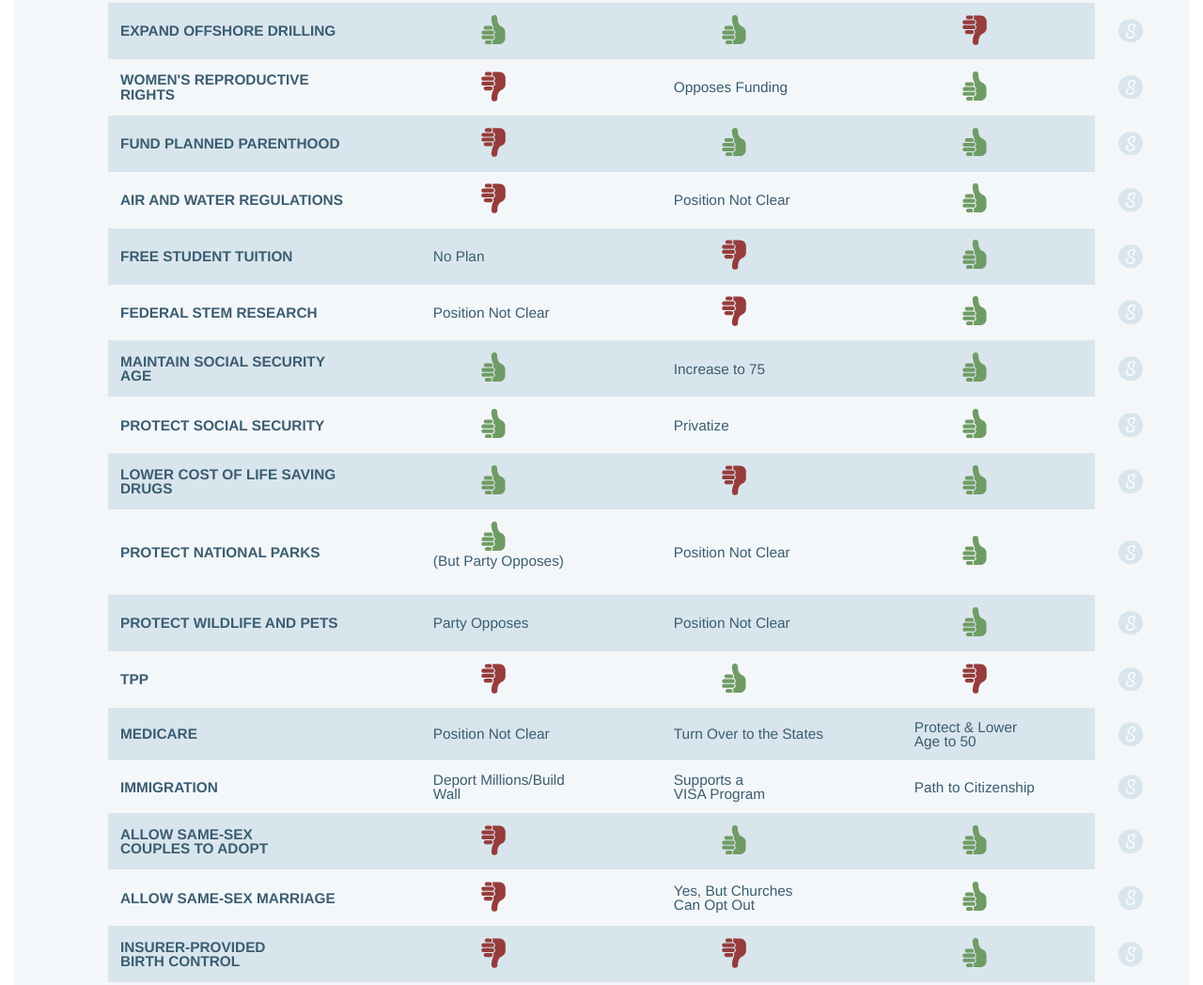
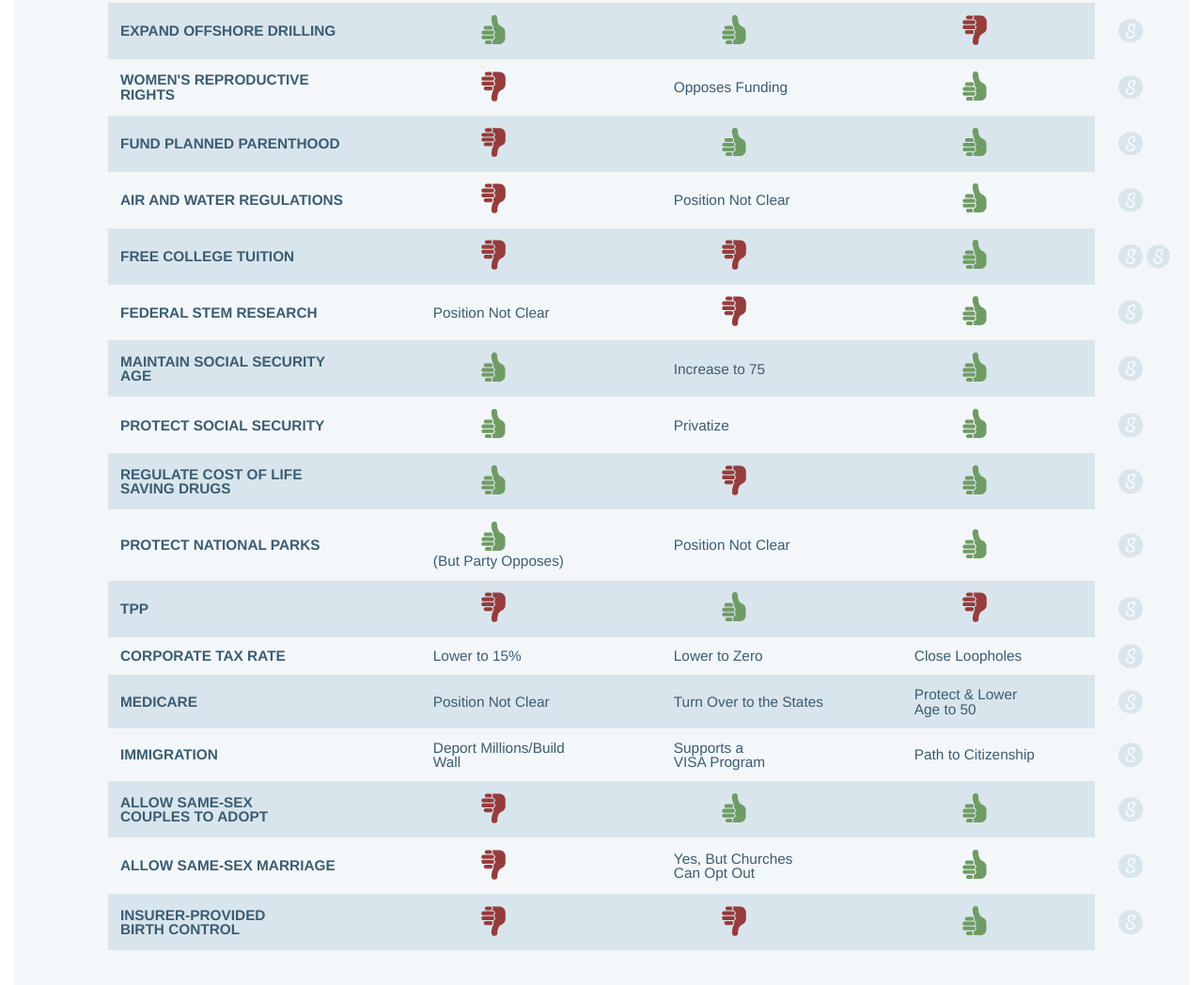
Before and after one commit to AlexandraKlein/areyouundecided, a website: page app/index.html in a window 1280 px wide. Shown: the part 1644-2692 px from the top of the page at 94% size. Drawn offline with Linux system fonts and the light colour scheme.

Commit message:
Links, styles.

```diff
--- a/app/index.html
+++ b/app/index.html
@@ -5,7 +5,11 @@
     <title>Are You Undecided?</title>
 
     <meta http-equiv="X-UA-Compatible" content="IE=edge">
-    <meta name="description" content="">
+
+    <meta name="description" content="Are You Undecided? Get informed before November 8th.">
+    <meta name="keywords" content="Presidential Election, political, candidates, position, Donald Trump, Gary Johnson, Hillary Clinton">
+    <meta name="author" content="Ali Klein, Bruce Tenenbaum">
+
     <meta name="viewport" content="width=device-width,initial-scale=1">
 
     <link href="//www.google-analytics.com" rel="dns-prefetch">
@@ -251,7 +255,7 @@
           <td><img src="assets/img/thumbs-down.svg" alt="opposes"/></td>
           <td><img src="assets/img/thumbs-up.svg" alt="supports"/></td>
           <td><img src="assets/img/thumbs-up.svg" alt="supports"/></td>
-          <td class="citation"><a href="https://www.isidewith.com/candidate-guide/elections/2016-presidential/issues/healthcare/drug-price-regulation" target="_blank">S<span>Source</span></a></td>
+          <td class="citation"><a href="http://www.ontheissues.org/Abortion.htm" target="_blank">S<span>Source</span></a></td>
         </tr>
         <tr>
           <th>Air and Water Regulations</th>
@@ -261,11 +265,14 @@
           <td class="citation"><a href="https://ballotpedia.org/2016_presidential_candidates_on_energy_and_environmental_policy" target="_blank">S<span>Source</span></a></td>
         </tr>
         <tr>
-          <th>Free Student Tuition</th>
-          <td>No Plan</td>
+          <th>Free College Tuition</th>
+          <td><img src="assets/img/thumbs-down.svg" alt="opposes"/></td>
           <td><img src="assets/img/thumbs-down.svg" alt="opposes"/></td>
           <td><img src="assets/img/thumbs-up.svg" alt="supports"/></td>
-          <td class="citation"><a href="http://www.ontheissues.org/Education.htm" target="_blank">S<span>Source</span></a></td>
+          <td class="citation">
+            <a href="https://www.nasfaa.org/2016_presidential_candidates" target="_blank">S<span>Source</span></a>
+            <a class="two" href="https://ballotpedia.org/Gary_Johnson_presidential_campaign,_2016/Education" target="_blank">S<span>Source</span></a>
+          </td>
         </tr>
         <tr>
           <th>Federal Stem Research</th>
@@ -296,7 +303,7 @@
           <!--<td class="citation"><a href="https://ballotpedia.org/2016_presidential_candidates_on_healthcare" target="_blank">S<span>Source</span></a></td>-->
         <!--</tr>-->
         <tr>
-          <th>Lower Cost of Life Saving Drugs</th>
+          <th>Regulate Cost of Life Saving Drugs</th>
           <td><img src="assets/img/thumbs-up.svg" alt="supports"/></td>
           <td><img src="assets/img/thumbs-down.svg" alt="opposes"/></td>
           <td><img src="assets/img/thumbs-up.svg" alt="supports"/></td>
@@ -304,14 +311,7 @@
         </tr>
         <tr>
           <th>Protect National Parks</th>
-          <td><img src="assets/img/thumbs-up.svg" alt="supports"/> <p style="margin-top: 0;">(But Party Opposes)</p></td>
-          <td>Position Not Clear</td>
-          <td><img src="assets/img/thumbs-up.svg" alt="supports"/></td>
-          <td class="citation"><a href="http://www.sciencedebate.org/20answers" target="_blank">S<span>Source</span></a></td>
-        </tr>
-        <tr>
-          <th>Protect Wildlife and Pets</th>
-          <td>Party Opposes</td>
+          <td><img src="assets/img/thumbs-up.svg" alt="supports"/> <p style="margin: 0;">(But Party Opposes)</p></td>
           <td>Position Not Clear</td>
           <td><img src="assets/img/thumbs-up.svg" alt="supports"/></td>
           <td class="citation"><a href="http://www.sciencedebate.org/20answers" target="_blank">S<span>Source</span></a></td>
@@ -323,15 +323,15 @@
           <td><img src="assets/img/thumbs-down.svg" alt="opposes"/></td>
           <td class="citation"><a href="https://www.isidewith.com/candidate-guide/elections/2016-presidential/issues/economic/trans-pacific-partnership" target="_blank">S<span>Source</span></a></td>
         </tr>
-        <!--<tr>-->
-          <!--<th>Corporate Tax Rate</th>-->
-          <!--<td>Lower to 15%</td>-->
-          <!--<td>Lower to Zero</td>-->
-          <!--<td>Close Loopholes</td>-->
-          <!--<td class="citation">-->
-            <!--<a href="" target="_blank">S<span>Source</span></a>-->
-          <!--</td>-->
-        <!--</tr>-->
+        <tr>
+          <th>Corporate Tax Rate</th>
+          <td>Lower to 15%</td>
+          <td>Lower to Zero</td>
+          <td>Close Loopholes</td>
+          <td class="citation">
+            <a href="" target="_blank">S<span>Source</span></a>
+          </td>
+        </tr>
         <!--<tr>-->
           <!--<th>Childhood Education Funding</th>-->
           <!--<td>No Plan</td>-->
@@ -346,7 +346,7 @@
           <td>Position Not Clear</td>
           <td>Turn Over to the States</td>
           <td>Protect &amp; Lower <br/> Age to 50</td>
-          <td class="citation"><a href="http://www.ontheissues.org/Health_Care.htm  " target="_blank">S<span>Source</span></a></td>
+          <td class="citation"><a href="http://www.ontheissues.org/Health_Care.htm" target="_blank">S<span>Source</span></a></td>
         </tr>
         <tr>
           <th>Immigration</th>
--- a/src/scss/partials/_header.scss
+++ b/src/scss/partials/_header.scss
@@ -13,6 +13,6 @@
     h3 {
         margin-top: 0;
         font-size: 2vw;
-        font-weight: normal;
+        font-weight: 200;
     }
 }
```
Also changed, not shown: app/assets/css/style.css, app/assets/css/style.min.css.
